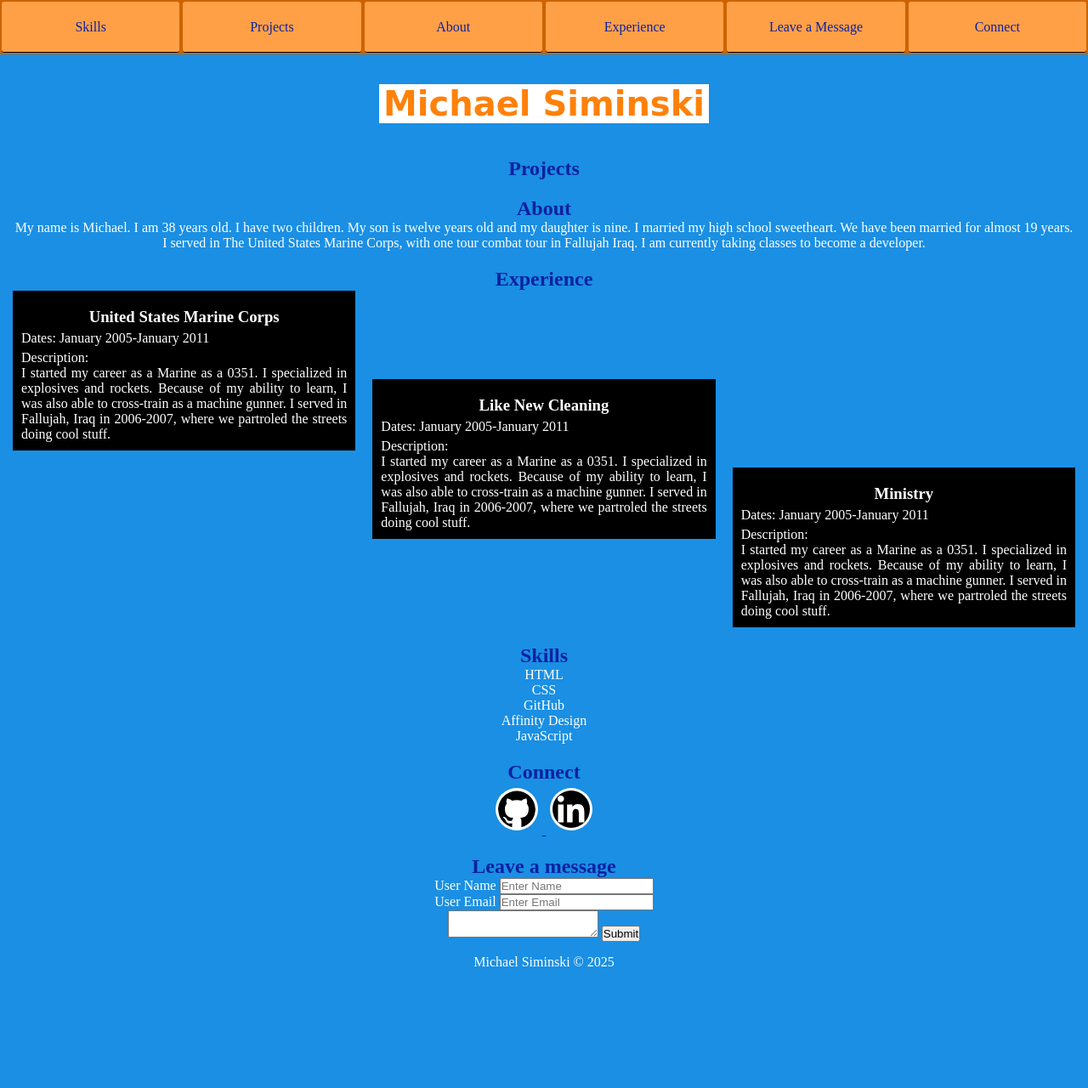
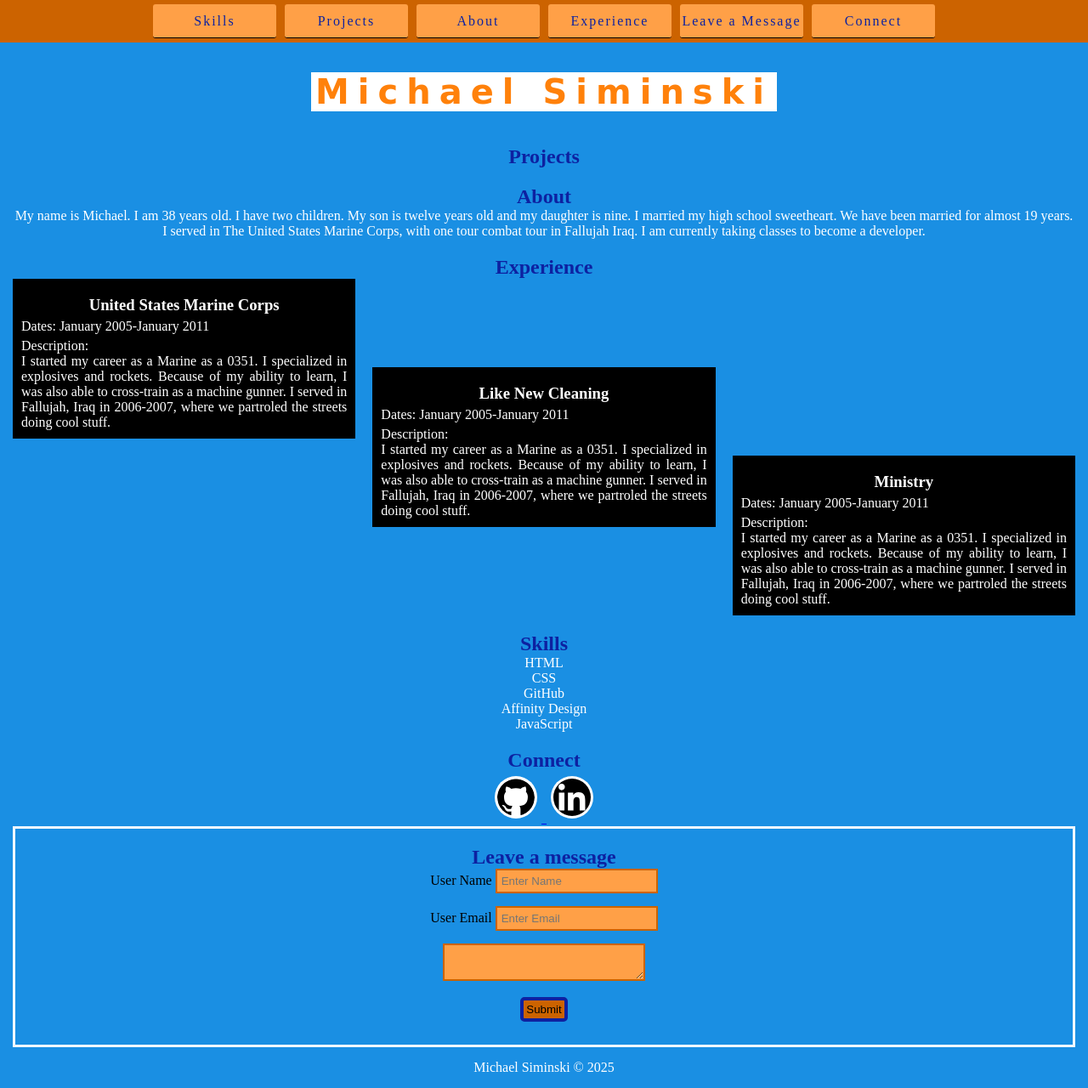
Before and after one commit to siminskim/Michael-Siminski-Jupiter, a plain HTML site: page index.html in a window 1280 px wide. Shown: the whole page at 85% size. Before the commit the page ends 1156 px from the top, so only its background shows below. Drawn offline with nearby package versions, Linux system fonts and the light colour scheme; a web font is replaced by a local one.

Commit message:
form complete some styling

```diff
--- a/css/index.css
+++ b/css/index.css
@@ -26,6 +26,27 @@ body {
 }
 main {
   padding: 15px;
+}
+a {
+  letter-spacing: 2px;
+}
+input[type="text"],
+input[type="email"] {
+  margin-bottom: 15px;
+  padding: 5px;
+  border: solid 2px var(--dark);
+  background: var(--light);
+  color: white;
+}
+button {
+  margin: 0px 5px;
+  border-radius: 5px;
+  border: solid 4px var(--darkContrast);
+  background-color: var(--dark);
+  padding: 3px;
+}
+.message-a {
+  color: #cc6300;
 }
 #links-container {
   display: flex;
@@ -58,6 +79,7 @@ h1 {
   padding-right: 5px;
   font-family: "Lavishly Yours", cursive;
   color: var(--h1);
+  letter-spacing: 10px;
 }
 h2 {
   color: var(--darkContrast);
@@ -73,7 +95,7 @@ h3 {
   margin-top: 10px;
 }
 
-section {
+.sections {
   /* padding: 0px 3px 0px 3px; */
   color: white;
   text-align: center;
@@ -116,8 +138,25 @@ svg {
 svg:hover {
   background-color: var(--darkContrast);
 }
+#form-section {
+  height: 260px;
+  border: 3px solid aliceblue;
+  text-align: center;
+}
+textarea {
+  /* todo */
+  margin-bottom: 15px;
+  padding: 5px;
+  border: solid 2px var(--dark);
+  background: var(--light);
+  color: white;
+  width: 238px;
+}
 .hidden {
   display: none;
+}
+#messages {
+  text-align: center;
 }
 footer {
   color: white;
@@ -128,12 +167,14 @@ footer {
   #links-container {
     background-color: var(--dark);
     flex-direction: row;
+    justify-content: center;
   }
   .links {
     background-color: var(--light);
     border-radius: 3px;
-    height: 60px;
-    margin: 2px;
+    width: 145px;
+    height: 40px;
+    margin: 5px;
     text-align: center;
   }
   h1 {
--- a/index.html
+++ b/index.html
@@ -171,10 +171,11 @@
         </section>
         <!-- end of connect section -->
         <!-- stat of section for form -->
-        <section>
+        <section id="form-section">
           <h2>Leave a message</h2>
           <form action="" method="get" name="leave_message">
             <!-- start of input for name -->
+            <div>
               <label for="userName">User Name</label>
               <input
                 type="text"
@@ -183,9 +184,10 @@
                 required
                 placeholder="Enter Name"
               />
-            <br />
+            </div>
             <!-- end of input for name -->
             <!-- start of input for email -->
+            <div>
               <label for="userEmail">User Email</label>
               <input
                 type="email"
@@ -194,10 +196,12 @@
                 name="userEmail"
                 id="userEmail"
               />
-            <br />
+            </div>
             <!-- end of input for email -->
             <!--start of text area -->
+            <div>
               <textarea name="message" id="message" required></textarea>
+            </div>
             <!--end of text area -->
             <button type="submit">Submit</button>
           </form>
--- a/js/index.js
+++ b/js/index.js
@@ -2,17 +2,23 @@
 let footer = document.createElement("footer");
 // put body element in a variable
 let body = document.querySelector("body");
+// creating a <p> element
 let copyright = document.createElement("p");
 // time and date variables
 let today = new Date();
 let thisYear = today.getFullYear();
+// name for copyRight
 let wholeName = "Michael Siminski";
+// setting the text inside the <p> tag.Used innerHtml because of the &copy to put in the copyright symbol
 copyright.innerHTML = `${wholeName} &copy ${thisYear}`;
+// added footer at the end of the <body>
 body.appendChild(footer);
+// added copyright to footer
 footer.appendChild(copyright);
 
-// unorder list
+// array of my skills
 let skills = ["HTML", "CSS", "GitHub", "Affinity Design", "JavaScript"];
+// setting variable to skillsList id
 let skillsList = document.getElementById("skillsList");
 
 for (let i = 0; i <= skills.length - 1; i++) {
@@ -21,13 +27,13 @@ for (let i = 0; i <= skills.length - 1; i++) {
   skillsList.appendChild(listItem);
 }
 
-// let messageForm = document.getElementsByName('leave_message')
 let messageForm = document.querySelector("[name='leave_message']");
-
 messageForm.addEventListener("submit", handleFormData);
 function handleFormData(e) {
   // ! Dont' forget to remove the console.log()
   e.preventDefault();
+  //hide button to prevent user from adding another input
+  document.querySelector("[type='submit']").classList.add("hidden");
   let userName = e.target.userName.value;
   console.log(userName);
   let email = e.target.userEmail.value;
@@ -42,14 +48,22 @@ function displayMessage(message, email, userName) {
   let messageList = messageSection.querySelector("ul");
   let newMessage = document.createElement("li");
   messageSection.classList.remove("hidden");
-  newMessage.innerHTML = `<a href="mailto:${email}"> ${userName} </a><span>wrote: ${message}</span>`;
+  newMessage.innerHTML = `<a class="message-a" href="mailto:${email}"> ${userName} </a><span>Wrote: ${message}</span>`;
 
-  let removeButton = messageList.appendChild(newMessage);
+  let removeButton = document.createElement("button");
+  removeButton.innerText = "Remove";
+  removeButton.type = "button";
+  // removeButton.className = "message-li";
+  newMessage.appendChild(removeButton);
+  messageList.appendChild(newMessage);
+
+  removeButton.addEventListener("click", (e) => {
+    let entry = removeButton.parentNode;
+    entry.remove();
+    document.getElementById("messages").classList.add("hidden");
+    document.querySelector("[type='submit']").classList.remove("hidden");
+    // messageForm.reset();
+  });
 } //end of display message function
 
 //   ! uncomment when done----------------------------
-// messageForm.reset()
-
-// function handleForm(e){
-//     console.log("hellooooo")
-// }
```
Lines whose indentation alone changed are shown as unchanged.
